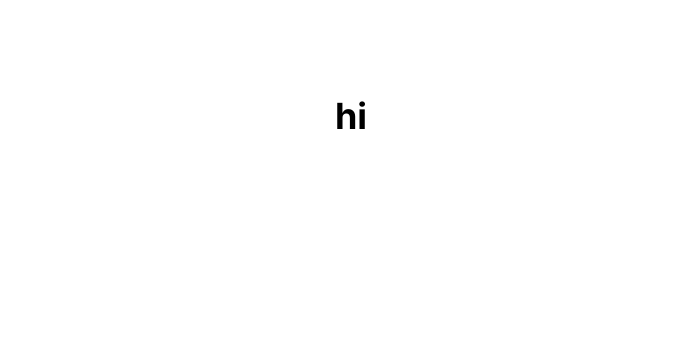
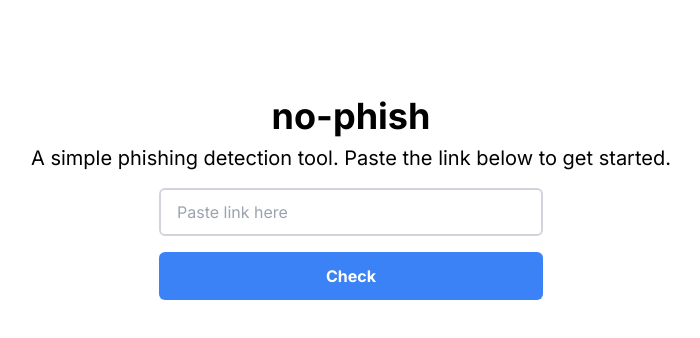
Before and after one commit to jarrensj/no-phish, a Next.js app: page / in a window 1280 px wide. Shown: the top 338 px of the page, without its empty margins (289-989 px from the left). Built offline with nearby package versions, Linux system fonts and the light colour scheme.

Commit message:
create input box

```diff
--- a/app/page.tsx
+++ b/app/page.tsx
@@ -3,7 +3,20 @@ import Image from 'next/image'
 export default function Home() {
   return (
     <main className="flex min-h-screen flex-col items-center p-24">
-      <h1 className="text-4xl font-bold">hi</h1>
+      <h1 className="text-4xl font-bold">no-phish</h1>
+      <p className="text-xl mt-2">
+        A simple phishing detection tool. Paste the link below to get started.
+      </p>
+      <div className="flex flex-col items-center mt-4">
+        <input
+          className="w-96 h-12 rounded-md px-4 border-2 border-gray-300"
+          type="text"
+          placeholder="Paste link here"
+        />
+        <button className="mt-4 w-96 h-12 rounded-md bg-blue-500 text-white font-bold">
+          Check
+        </button>
+      </div>
     </main>
   )
 }
```
